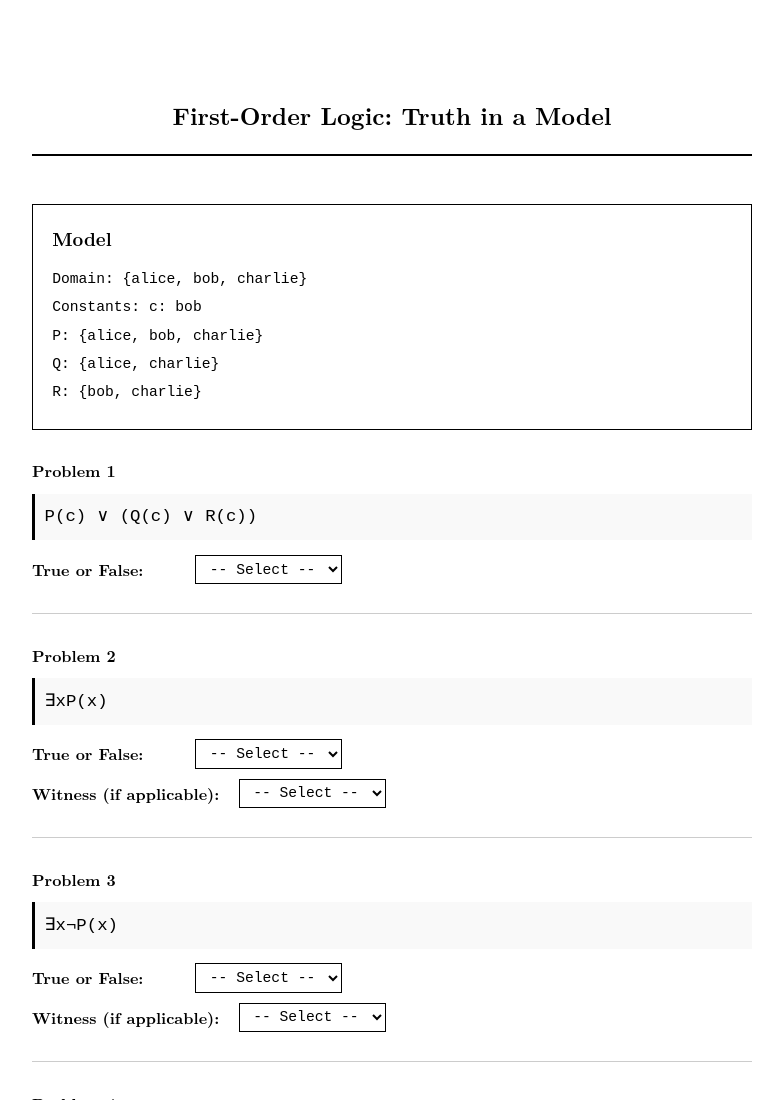
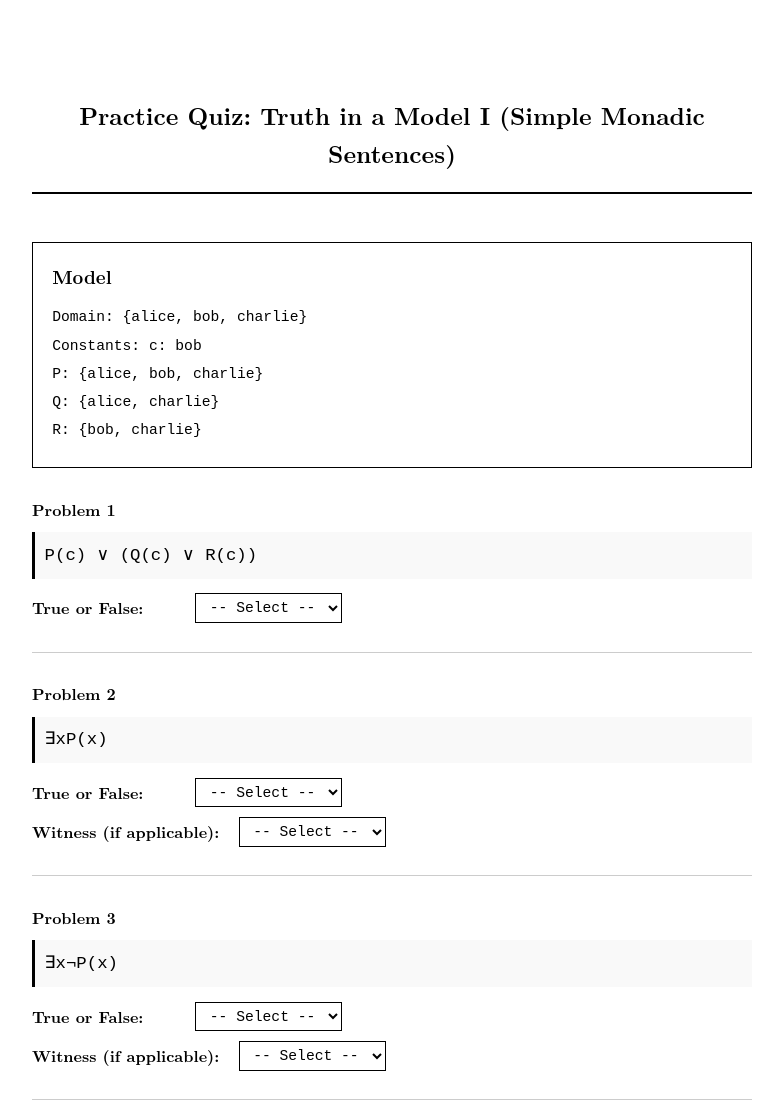
Before and after one commit to seberry/FOL-Introduction-Worksheet, a plain HTML site: page Quiz-Monadic-Truth/index.html in a window 1280 px wide. Shown: the top 1100 px of the page, without its empty margins (248-1031 px from the left). Drawn offline with Linux system fonts and the light colour scheme.

Commit message:
Update quiz title in index.html

```diff
--- a/Quiz-Monadic-Truth/index.html
+++ b/Quiz-Monadic-Truth/index.html
@@ -186,7 +186,7 @@
   </style>
 </head>
 <body>
-  <h1>First-Order Logic: Truth in a Model</h1>
+  <h1>Practice Quiz: Truth in a Model I (Simple Monadic Sentences) </h1>
 
   <div class="model-section" id="model-display">
     <!-- Model will be inserted here -->
```
